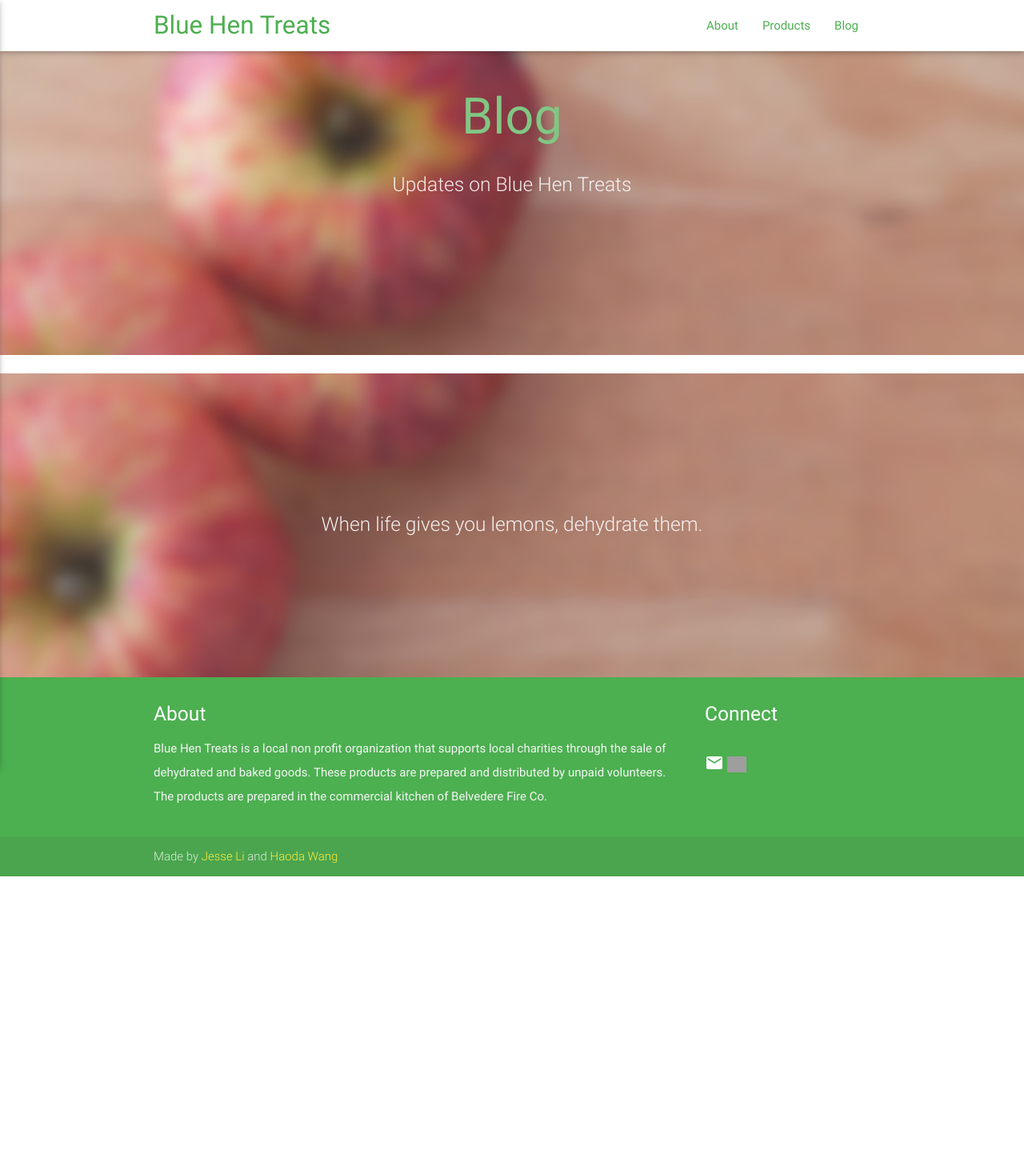
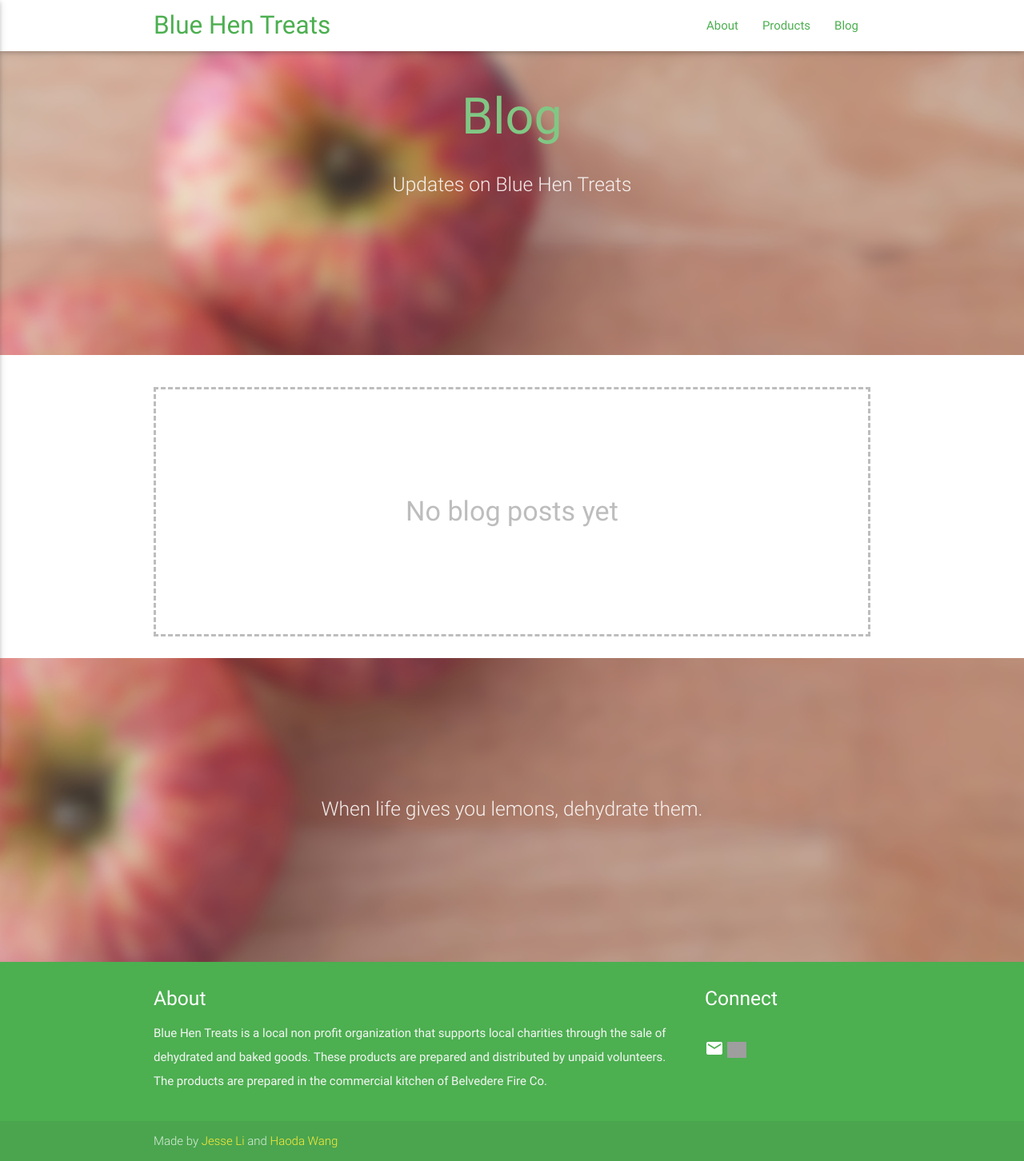
Before and after one commit to veggiedefender/bluehentreats, a Jekyll site: the page built from blog.html, in a window 1280 px wide. Shown: the whole page at 80% size. Built offline with Jekyll 4.4.1, drawn with Linux system fonts in a browser that asks for light colours; nearby versions of some CDN libraries; before the commit the page ends 1096 px from its top, so only the background shows below that; grey boxes are pictures that could not be loaded.

Commit message:
no blog posts placeholder

```diff
--- a/blog.html
+++ b/blog.html
@@ -21,6 +21,11 @@ layout: default
 
   <br>
   <div class="container">
+    {% if site.posts.size == 0 %}
+      <div class="center grey-text text-lighten-1">
+        <h4 class="placeholder">No blog posts yet</h4>
+      </div>
+    {% else %}
       {% for post in site.posts %}
         <div class="row">
           <div class="col s12">
@@ -37,6 +42,7 @@ layout: default
           </div>
         </div>
       {% endfor %}
+    {% endif %}
   </div>
 
   <div class="parallax-container valign-wrapper">
--- a/css/style.css
+++ b/css/style.css
@@ -88,3 +88,10 @@ footer.page-footer {
 .email {
   margin-top: 2%
 }
+
+.placeholder {
+  border-style: dashed;
+  padding-top: 15%;
+  padding-bottom: 15%;
+  margin-bottom: 3%;
+}
```
Lines whose indentation alone changed are shown as unchanged.
